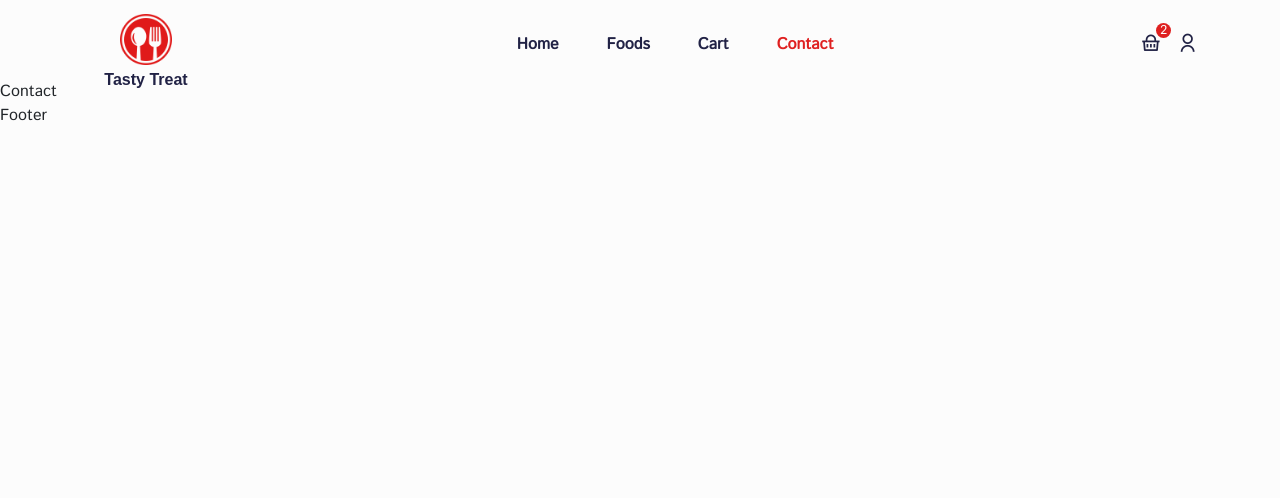
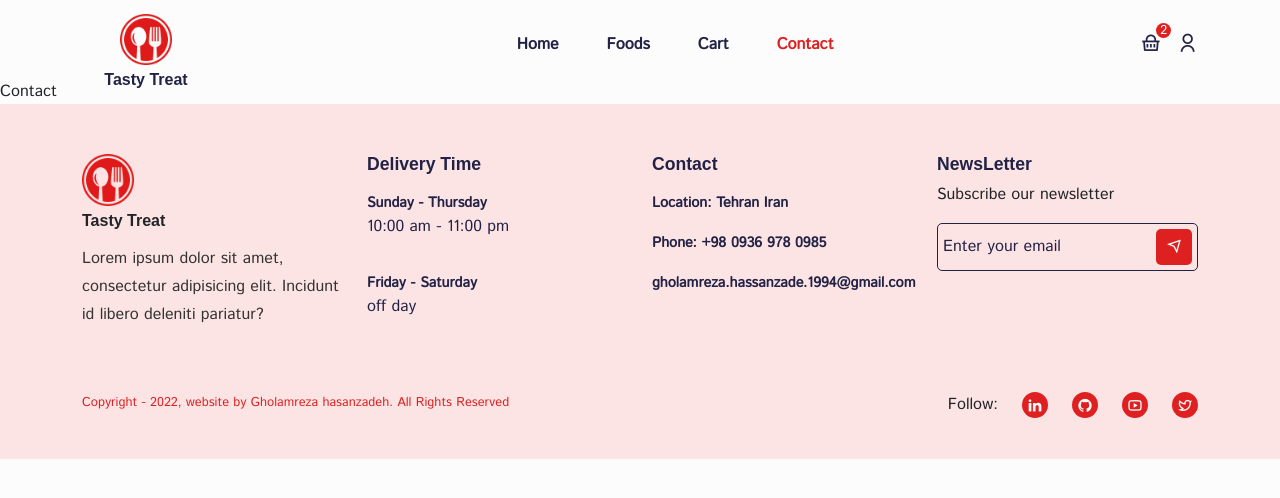
Before and after one commit to gholamreza-hasnzade/Reactjs-food-App-redux-toolkit, a React (Create React App) app: page /contact in a window 1280 px wide. Shown: the top 498 px of the page. Built offline with nearby package versions, Linux system fonts and the light colour scheme; a web font is replaced by a local one.

Commit message:
fixd footer

```diff
--- a/src/components/footer/Footer.jsx
+++ b/src/components/footer/Footer.jsx
@@ -1,9 +1,104 @@
-import React from 'react'
+import React from "react";
+import { Col, Container, Row, ListGroup, ListGroupItem } from "reactstrap";
+import { IMAGES } from "../../constants/content";
+
+import { Link } from "react-router-dom";
+import "./footer.css";
 
 const Footer = () => {
   return (
-    <div>Footer</div>
-  )
-}
+    <footer className="footer">
+      <Container>
+        <Row>
+          <Col lg="3" md="4" sm="6">
+            <div className="footer__logo text-start">
+              <img src={IMAGES.LOGO} alt="food_footer" />
+              <h5>Tasty Treat</h5>
+              <p>
+                Lorem ipsum dolor sit amet, consectetur adipisicing elit.
+                Incidunt id libero deleniti pariatur?
+              </p>
+            </div>
+          </Col>
+          <Col lg="3" md="4" sm="6">
+            <h5 className="footer__title">Delivery Time</h5>
+            <ListGroup className="delivery__time-list">
+              <ListGroupItem className=" delivery__time-item border-0 ps-0">
+                <span>Sunday - Thursday</span>
+                <p>10:00 am - 11:00 pm</p>
+              </ListGroupItem>
 
-export default Footer
+              <ListGroupItem className=" delivery__time-item  border-0 ps-0">
+                <span>Friday - Saturday</span>
+                <p>off day</p>
+              </ListGroupItem>
+            </ListGroup>
+          </Col>
+          <Col lg="3" md="4" sm="6">
+            <h5 className="footer__title">Contact</h5>
+            <ListGroup className="delivery__time-list">
+              <ListGroupItem className=" delivery__time-item border-0 ps-0">
+                <span>Location: Tehran Iran</span>
+              </ListGroupItem>
+              <ListGroupItem className=" delivery__time-item border-0 ps-0">
+                <span>Phone: +98 0936 978 0985</span>
+              </ListGroupItem>
+
+              <ListGroupItem className=" delivery__time-item  border-0 ps-0">
+                <span>gholamreza.hassanzade.1994@gmail.com</span>
+              </ListGroupItem>
+            </ListGroup>
+          </Col>
+          <Col lg="3" md="4" sm="6">
+            <h5 className="footer__title">NewsLetter</h5>
+            <p>Subscribe our newsletter</p>
+            <div className="newsletter">
+              <input type="email" placeholder="Enter your email" />
+              <span>
+                <i class="ri-send-plane-line"></i>
+              </span>
+            </div>
+          </Col>
+        </Row>
+        <Row className="mt-5">
+          <Col lg="6" md="6">
+            <p className="copyright__text">
+              Copyright - 2022, website by Gholamreza hasanzadeh. All Rights
+              Reserved
+            </p>
+          </Col>
+          <Col lg="6" md="6">
+            <div className="socail__links d-flex aligin-items-center gap-4 justify-content-end">
+              <p className="mb-0">Follow: </p>
+              <span>
+                <Link to="https://www.linkedin.com/in/gholamreza-hasanzadeh-tabrizi-7004a4190">
+                  <i class="ri-linkedin-fill"></i>
+                </Link>
+              </span>
+
+              <span>
+                <Link to="https://github.com/gholamreza-hasnzade">
+                  <i class="ri-github-fill"></i>
+                </Link>
+              </span>
+
+              <span>
+                <Link to="#">
+                  <i class="ri-youtube-line"></i>
+                </Link>
+              </span>
+
+              <span>
+                <Link to="#">
+                  <i class="ri-twitter-line"></i>
+                </Link>
+              </span>
+            </div>
+          </Col>
+        </Row>
+      </Container>
+    </footer>
+  );
+};
+
+export default Footer;
--- /dev/null
+++ b/src/components/footer/footer.css
@@ -0,0 +1,82 @@
+.footer {
+  padding-top: 50px;
+  padding-bottom: 30px;
+  background: #fde4e4;
+}
+
+.footer__logo img {
+  width: calc(100% - 80%);
+  margin-bottom: 5px;
+}
+
+.footer__logo h5 {
+  font-weight: 600;
+  font-size: 1rem;
+  margin-bottom: 15px;
+}
+
+.footer__logo p {
+  font-style: 0.9rem;
+  color: #333;
+  line-height: 28px;
+}
+
+.delivery__time-item {
+  background: transparent !important;
+}
+
+.delivery__time-item span {
+  font-weight: 600;
+  font-size: 0.9rem;
+  color: #212245;
+}
+
+.delivery__time-item p {
+    color: #212245;
+}
+.footer__title {
+  font-size: 1.1rem;
+  color: #212245;
+  font-weight: 600;
+}
+
+.newsletter{
+    padding: 5px;
+    border: 1px solid #212245;
+    border-radius: 5px;
+    display: flex;
+    justify-content: space-between;
+    align-items: center;
+}
+.newsletter input {
+    background: transparent;
+    border: none;
+    outline: none;
+}
+.newsletter input:focus{
+    outline: none;
+}
+.newsletter span{
+    background: #df2020;
+    padding: 5px 10px;
+    border-radius: 5px;
+    cursor: pointer;
+}
+.newsletter span i {
+    color: #fff;
+}
+.newsletter input::placeholder{
+    color: #212245;
+}
+
+.socail__links span i{
+    padding: 5px;
+    background: #df2020;
+    color: #fff;
+    border-radius: 50%;
+}
+
+.copyright__text{
+    font-size: 0.8rem;
+    color: #df2020;
+}
--- a/src/components/header/Header.jsx
+++ b/src/components/header/Header.jsx
@@ -3,7 +3,7 @@ import React, { useRef } from "react";
 import { NavLink, Link } from "react-router-dom";
 import { Container } from "reactstrap";
 
-import logo from "../../assets/images/res-logo.png";
+import { IMAGES } from "../../constants/content";
 
 import "./header.css";
 
@@ -34,7 +34,7 @@ const Header = () => {
       <Container>
         <div className="nav__wrapper d-flex align-items-center justify-content-between">
           <div className="logo">
-            <img src={logo} alt="food logo" />
+            <img src={IMAGES.LOGO} alt="food logo" />
             <h5>Tasty Treat</h5>
           </div>
           {/* ===== menu ===== */}
--- /dev/null
+++ b/src/constants/content/images.constant.js
@@ -0,0 +1,6 @@
+import Logo from "../../assets/images/res-logo.png";
+
+
+export const IMAGES = {
+    LOGO: Logo,
+};
--- /dev/null
+++ b/src/constants/content/index.js
@@ -0,0 +1 @@
+export { IMAGES } from "./images.constant";
```
